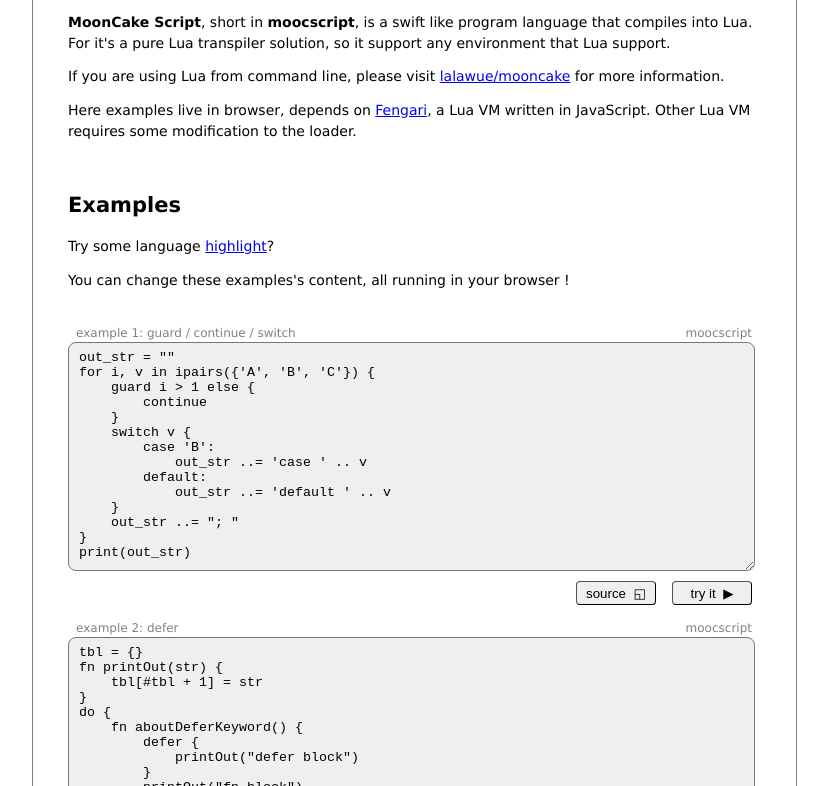
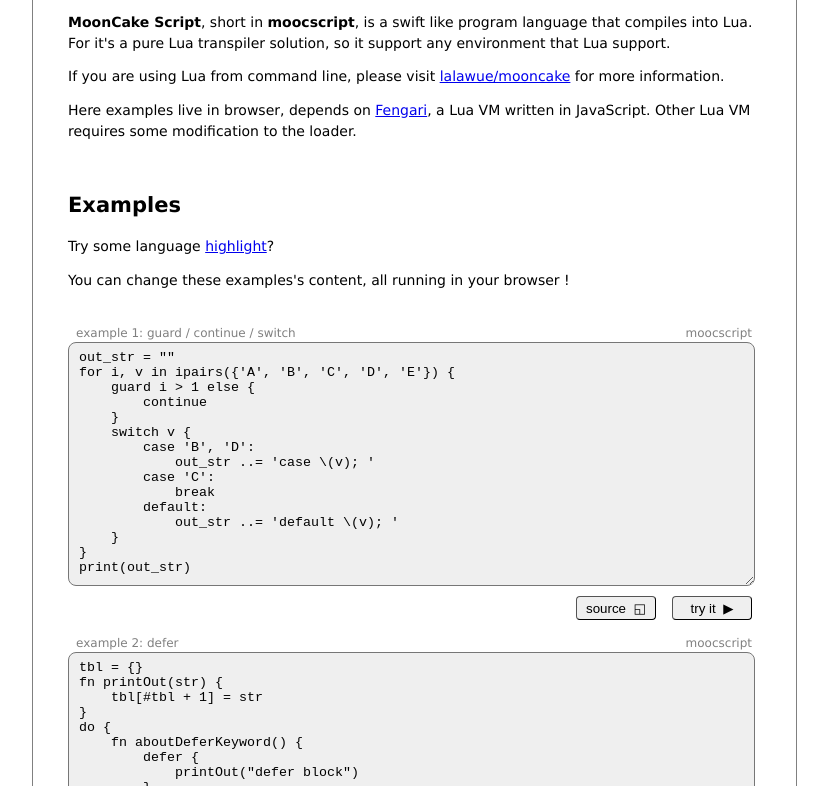
Before and after one commit to lalawue/mooncake.site, a plain HTML site: page index.html in a window 1280 px wide. Shown: the part 459-1245 px from the top of the page, without its empty margins (228-1056 px from the left). Drawn offline with Linux system fonts and the light colour scheme; no server answers.

Commit message:
better switch case

```diff
--- a/index.html
+++ b/index.html
@@ -127,19 +127,20 @@
     <!-- guard / continue / switch  -->
     <span class="h6 left ml1" style="color:gray">example 1: guard / continue / switch</span>
     <span class="h6 right mr2" style="color: gray">moocscript</span>
-    <textarea id="exp_guard" class="code" placeholder="" title="coroutine" rows="14" spellcheck="false">
+    <textarea id="exp_guard" class="code" placeholder="" title="coroutine" rows="15" spellcheck="false">
 out_str = ""
-for i, v in ipairs({'A', 'B', 'C'}) {
+for i, v in ipairs({'A', 'B', 'C', 'D', 'E'}) {
     guard i > 1 else {
         continue
     }
     switch v {
-        case 'B':
-            out_str ..= 'case ' .. v
+        case 'B', 'D':
+            out_str ..= 'case \(v); '
+        case 'C':
+            break
         default:
-            out_str ..= 'default ' .. v
+            out_str ..= 'default \(v); '
     }
-    out_str ..= "; "
 }
 print(out_str)</textarea>
     <div class="inline" style="width: 100%">
```
